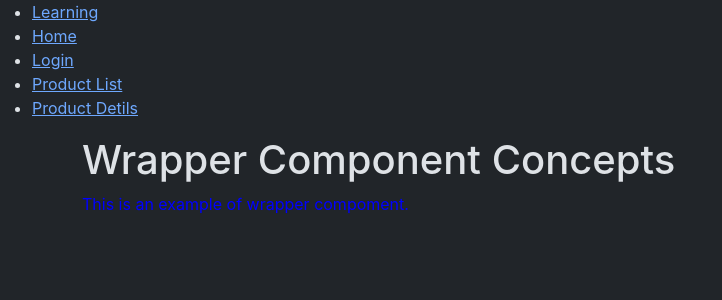
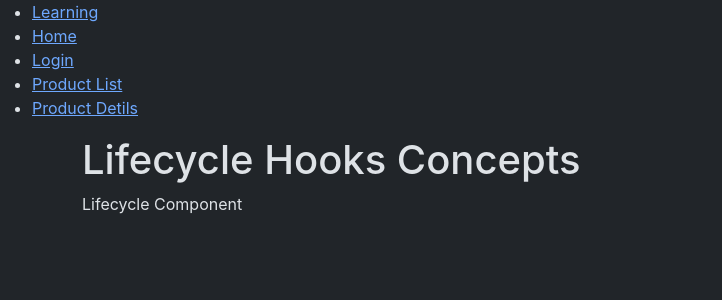
Before and after one commit to vamandeshmukh/deloitte-react-app-6-mar-2024, a React (Create React App) app: page /learning in a window 1280 px wide. Shown: the top 300 px of the page, without its empty margins (0-722 px from the left). Built offline with nearby package versions, Linux system fonts and the light colour scheme.

Commit message:
react routes and other stuff

```diff
--- a/package.json
+++ b/package.json
@@ -11,7 +11,6 @@
     "react-scripts": "5.0.1",
     "web-vitals": "^2.1.4",
     "axios": "1.6.7",
-    "react-router": "6.22.3",
     "react-router-dom": "6.22.3"
   },
   "scripts": {
--- a/src/components/CompConcepts.js
+++ b/src/components/CompConcepts.js
@@ -1,19 +1,34 @@
-import WrapperComponent from "./WrapperComponent";
+import Lifecycle from "./LifeCycle";
 
 const CompConcepts = () => {
 
-
     return (
         <>
-            <h1>Wrapper Component Concepts</h1>
-            <WrapperComponent>
-                <p>This is an example of wrapper compoment.</p>
-            </WrapperComponent>
+            <h1>Lifecycle Hooks Concepts</h1>
+            <Lifecycle />
         </>
     );
 }
 
 export default CompConcepts;
+
+
+
+// import WrapperComponent from "./WrapperComponent";
+// const CompConcepts = () => {
+
+
+//     return (
+//         <>
+//             <h1>Wrapper Component Concepts</h1>
+//             <WrapperComponent>
+//                 <p>This is an example of wrapper compoment.</p>
+//             </WrapperComponent>
+//         </>
+//     );
+// }
+
+// export default CompConcepts;
 
 
 // import { useState } from "react";
--- /dev/null
+++ b/src/components/LifeCycle.js
@@ -0,0 +1,14 @@
+import React, { Component } from 'react';
+
+class Lifecycle extends Component {
+
+    render() {
+        return (
+            <div>
+                <p>Lifecycle Component</p>
+            </div>
+        );
+    }
+}
+
+export default Lifecycle;
```
